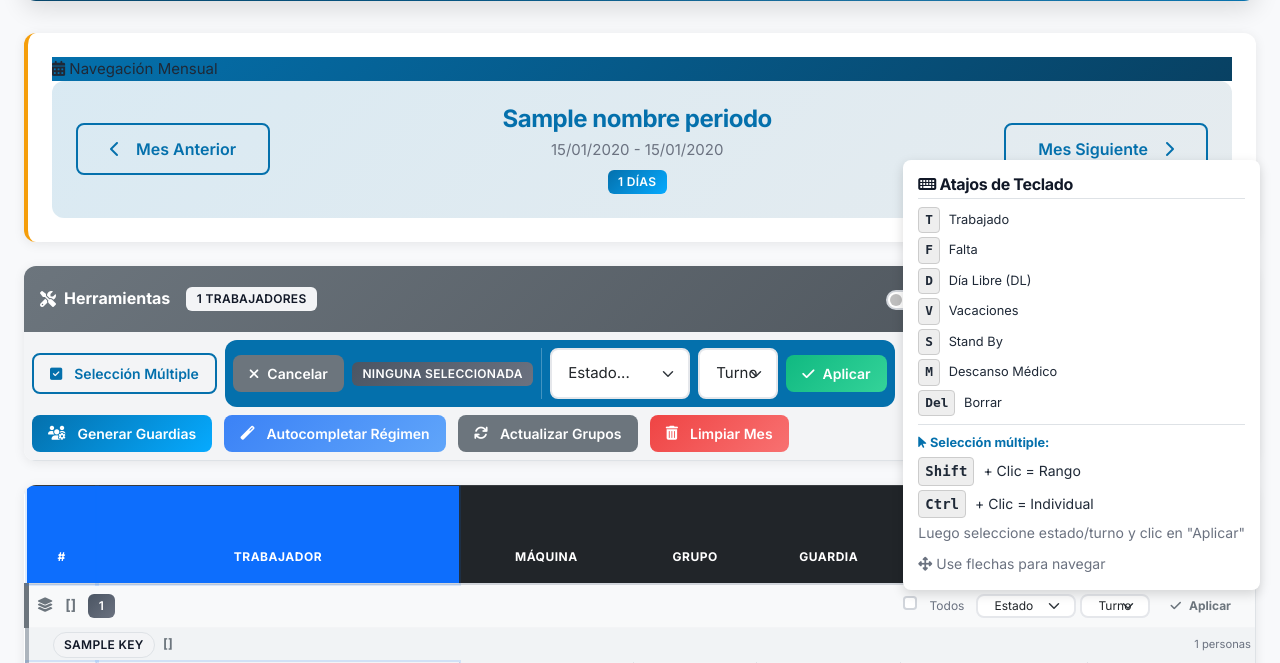
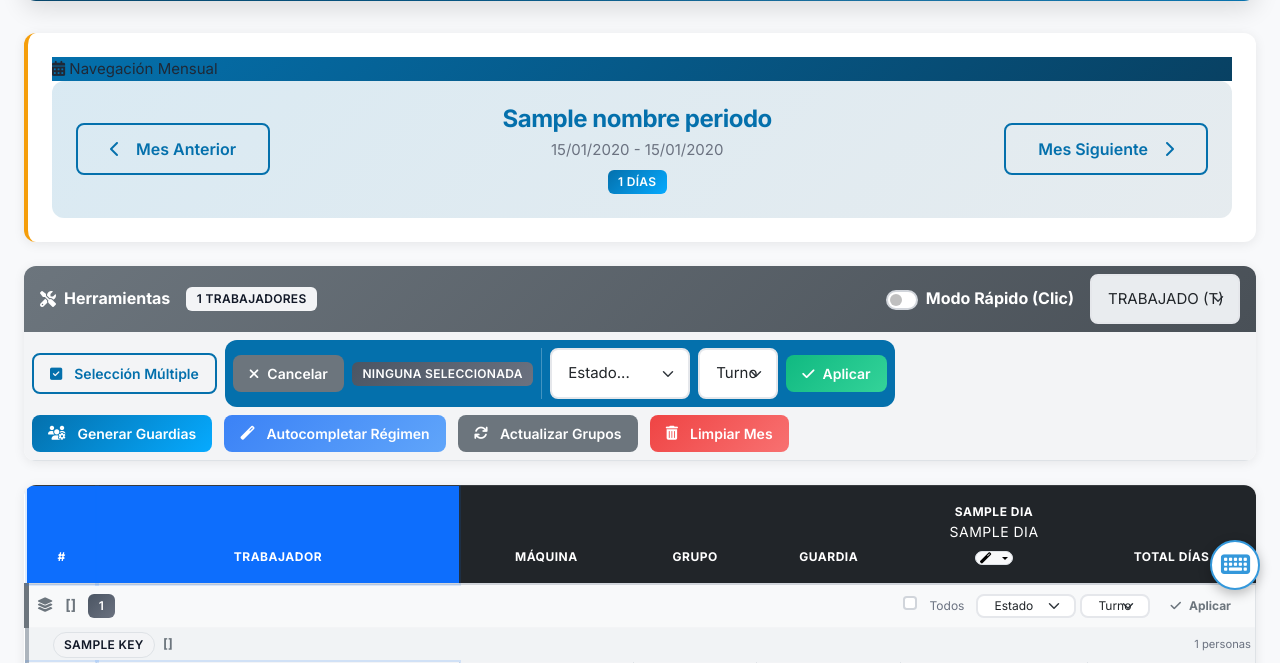
Before and after one commit to hdanielrc/drillcontrol, a Django app: template perforaciones_diamantinas/drilling/templates/drilling/tareo/mensual.html in a window 1280 px wide. Shown: the part 190-853 px from the top of the page. Run offline with Django 5.2, Linux system fonts and the light colour scheme; the template is opened without the code that fills it: most values are stand-ins (such as "Sample title", 1, 10 or a date in 2020).

Commit message:
feat: interfaz de atajos de teclado minimizada y expandible

```diff
--- a/perforaciones_diamantinas/drilling/templates/drilling/tareo/mensual.html
+++ b/perforaciones_diamantinas/drilling/templates/drilling/tareo/mensual.html
@@ -618,47 +618,134 @@
     .badge-estado[data-estado="LICENCIA_CON_GOCE"] { background: #d4edda; color: #155724; }
     .badge-estado[data-estado=""] { background: #e9ecef; color: #6c757d; }
 
-    /* Floating Shortcut Help */
+    /* Floating Shortcut Help - Optimizado Minimizado */
     .shortcut-help {
         position: fixed;
         bottom: 20px;
         right: 20px;
         background: white;
-        padding: 15px;
-        border-radius: 8px;
-        box-shadow: 0 4px 12px rgba(0,0,0,0.15);
+        border-radius: 50%; /* Circular cuando minimizado */
+        box-shadow: 0 4px 12px rgba(0,0,0,0.25);
         z-index: 2000;
         font-size: 0.8rem;
+        transition: all 0.3s cubic-bezier(0.175, 0.885, 0.32, 1.275);
+        width: 50px;
+        height: 50px;
+        overflow: hidden;
+        cursor: pointer;
+        display: flex !important; /* Forzar flex para centrar icono */
+        align-items: center;
+        justify-content: center;
+        border: 2px solid #3498db;
+    }
+
+    /* Estado oculto inicialmente por lógica JS, pero visible minimizado una vez cargado */
+
+    .shortcut-help:hover {
+        transform: scale(1.1);
+        box-shadow: 0 6px 16px rgba(0,0,0,0.3);
+    }
+
+    .shortcut-help.expanded {
+        border-radius: 12px;
+        width: 300px;
+        height: auto;
+        padding: 15px;
+        cursor: default;
+        transform: none !important;
+        display: block !important;
+        border: none;
+    }
+
+    .shortcut-minimized-icon {
+        font-size: 1.5rem;
+        color: #3498db;
+        display: block;
+        animation: pulse 2s infinite;
+    }
+
+    @keyframes pulse {
+        0% { transform: scale(1); }
+        50% { transform: scale(1.1); }
+        100% { transform: scale(1); }
+    }
+
+    .shortcut-help.expanded .shortcut-minimized-icon {
         display: none;
     }
+
+    .shortcut-full-content {
+        display: none;
+        opacity: 0;
+    }
+
+    .shortcut-help.expanded .shortcut-full-content {
+        display: block;
+        opacity: 1;
+        animation: fadeIn 0.3s ease-in;
+    }
+
+    @keyframes fadeIn { from { opacity: 0; } to { opacity: 1; } }
+
     .shortcut-key {
         display: inline-block;
-        background: #eee;
-        border: 1px solid #ccc;
+        background: #f8f9fa;
+        border: 1px solid #dee2e6;
         border-radius: 4px;
         padding: 2px 6px;
         font-family: monospace;
         font-weight: bold;
         margin-right: 5px;
+        min-width: 22px;
+        text-align: center;
+        color: #2c3e50;
+        box-shadow: 0 1px 2px rgba(0,0,0,0.05);
     }
 </style>
 
-<div class="shortcut-help" id="shortcutHelp">
-    <h6 class="mb-2 border-bottom pb-1"><i class="fas fa-keyboard"></i> Atajos de Teclado</h6>
-    <div class="mb-1"><span class="shortcut-key">T</span> Trabajado</div>
-    <div class="mb-1"><span class="shortcut-key">F</span> Falta</div>
-    <div class="mb-1"><span class="shortcut-key">D</span> Día Libre (DL)</div>
-    <div class="mb-1"><span class="shortcut-key">V</span> Vacaciones</div>
-    <div class="mb-1"><span class="shortcut-key">S</span> Stand By</div>
-    <div class="mb-1"><span class="shortcut-key">M</span> Descanso Médico</div>
-    <div class="mb-1"><span class="shortcut-key">Del</span> Borrar</div>
-    <div class="mt-2 pt-2 border-top">
-        <div class="mb-1 text-primary"><i class="fas fa-mouse-pointer"></i> <strong>Selección múltiple:</strong></div>
-        <div class="mb-1 small"><span class="shortcut-key">Shift</span> + Clic = Rango</div>
-        <div class="mb-1 small"><span class="shortcut-key">Ctrl</span> + Clic = Individual</div>
-        <div class="small text-muted">Luego seleccione estado/turno y clic en "Aplicar"</div>
+<div class="shortcut-help" id="shortcutHelp" onclick="this.classList.toggle('expanded')" title="Clic para ver atajos de teclado" style="display: none;">
+    <!-- Icono estado minimizado -->
+    <div class="shortcut-minimized-icon">
+        <i class="fas fa-keyboard"></i>
     </div>
-    <div class="mt-2 text-muted small"><i class="fas fa-arrows-alt"></i> Use flechas para navegar</div>
+
+    <!-- Contenido estado expandido -->
+    <div class="shortcut-full-content">
+        <h6 class="mb-3 border-bottom pb-2 d-flex justify-content-between align-items-center text-primary">
+            <span><i class="fas fa-keyboard"></i> Atajos de Teclado</span>
+            <button type="button" class="btn btn-sm btn-link text-muted p-0" onclick="event.stopPropagation(); document.getElementById('shortcutHelp').classList.remove('expanded')">
+                <i class="fas fa-times"></i>
+            </button>
+        </h6>
+
+        <div class="d-flex flex-wrap">
+            <div class="w-50 mb-2"><span class="shortcut-key">T</span> Trabajado</div>
+            <div class="w-50 mb-2"><span class="shortcut-key">F</span> <span class="text-danger">Falta</span></div>
+            <div class="w-50 mb-2"><span class="shortcut-key">D</span> Día Libre</div>
+            <div class="w-50 mb-2"><span class="shortcut-key">V</span> Vacaciones</div>
+            <div class="w-50 mb-2"><span class="shortcut-key">S</span> Stand By</div>
+            <div class="w-50 mb-2"><span class="shortcut-key">M</span> Médico</div>
+            <div class="w-100 mb-2"><span class="shortcut-key">Del</span> Borrar estado</div>
+        </div>
+
+        <div class="mt-2 pt-2 border-top bg-light p-2 rounded">
+            <div class="mb-1 text-dark" style="font-size: 0.85em;"><i class="fas fa-mouse-pointer"></i> <strong>Selección múltiple:</strong></div>
+            <div class="d-flex justify-content-between align-items-center mb-1">
+                <span class="small"><span class="shortcut-key">Shift</span> + Clic</span>
+                <span class="badge badge-light border">Rango</span>
+            </div>
+            <div class="d-flex justify-content-between align-items-center">
+                <span class="small"><span class="shortcut-key">Ctrl</span> + Clic</span>
+                <span class="badge badge-light border">Individual</span>
+            </div>
+            <div class="mt-1 text-center small text-muted" style="font-size: 0.75em;">
+                (Seleccione celdas <i class="fas fa-arrow-right"></i> elija estado <i class="fas fa-arrow-right"></i> Aplicar)
+            </div>
+        </div>
+        <div class="mt-2 text-center text-muted small">
+            <i class="fas fa-arrows-alt"></i> Navegar con flechas
+        </div>
+    </div>
 </div>
 
 <script>
```
